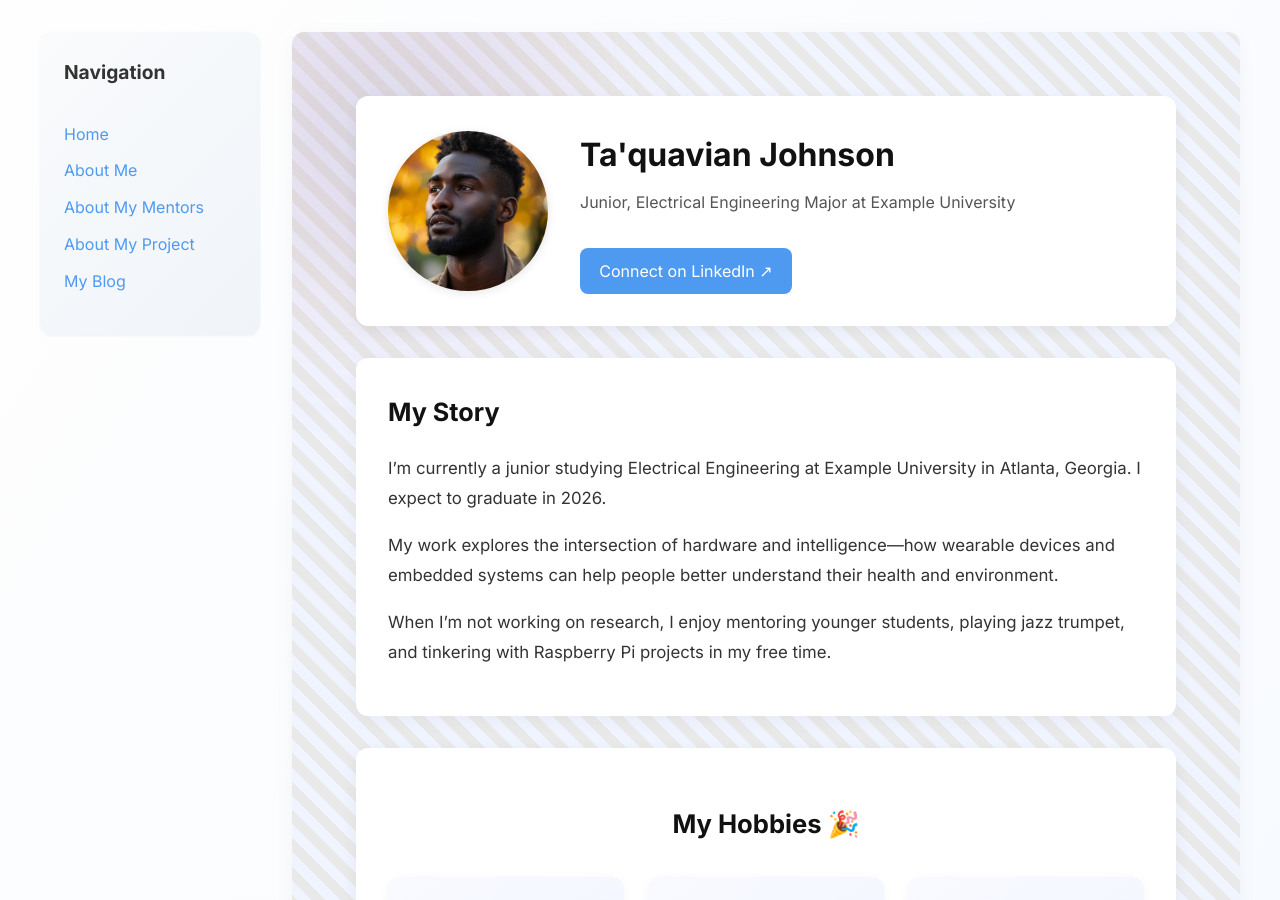
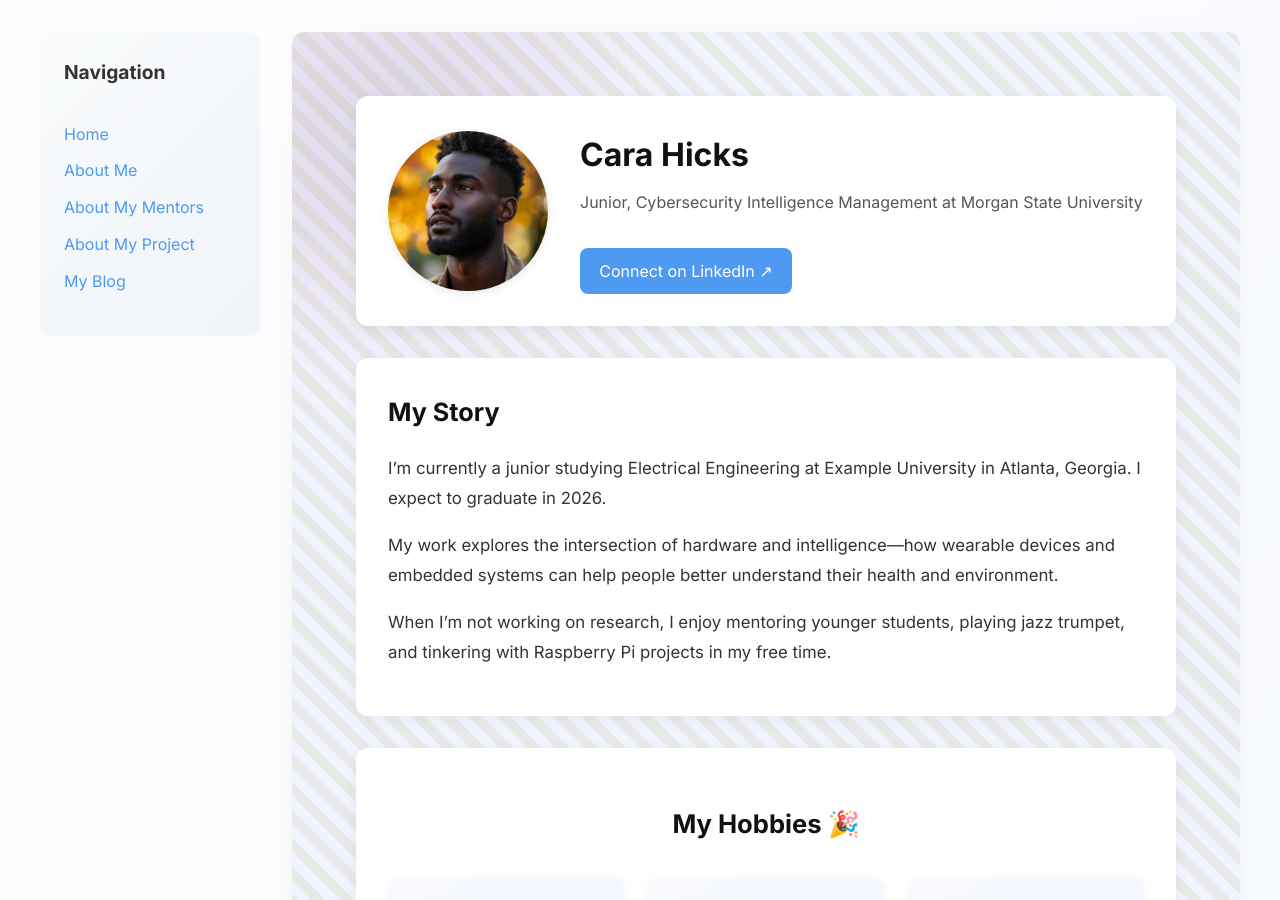
Before and after one commit to 4Carah/4Carah.github.io, a Jekyll site: the page built from pages/about-me.md, in a window 1280 px wide and 900 px high. Built offline with Jekyll 4.4.1, drawn with Linux system fonts in a browser that asks for light colours.

Commit message:
Update about-me.md

```diff
--- a/pages/about-me.md
+++ b/pages/about-me.md
@@ -4,10 +4,10 @@ title: About Me
 permalink: /about-me.html
 
 about:
-  name: Ta'quavian Johnson
-  role: Junior, Electrical Engineering Major at Example University
+  name: Cara Hicks
+  role: Junior, Cybersecurity Intelligence Management at Morgan State University
   image: /assets/images/me.jpg
-  linkedin: https://www.linkedin.com/in/taquavian-johnson/
+  linkedin: https://www.linkedin.com/in/cara-hicks-a63065329/
   bio: |
     I’m currently a junior studying Electrical Engineering at Example University in Atlanta, Georgia. I expect to graduate in 2026.
 
```
